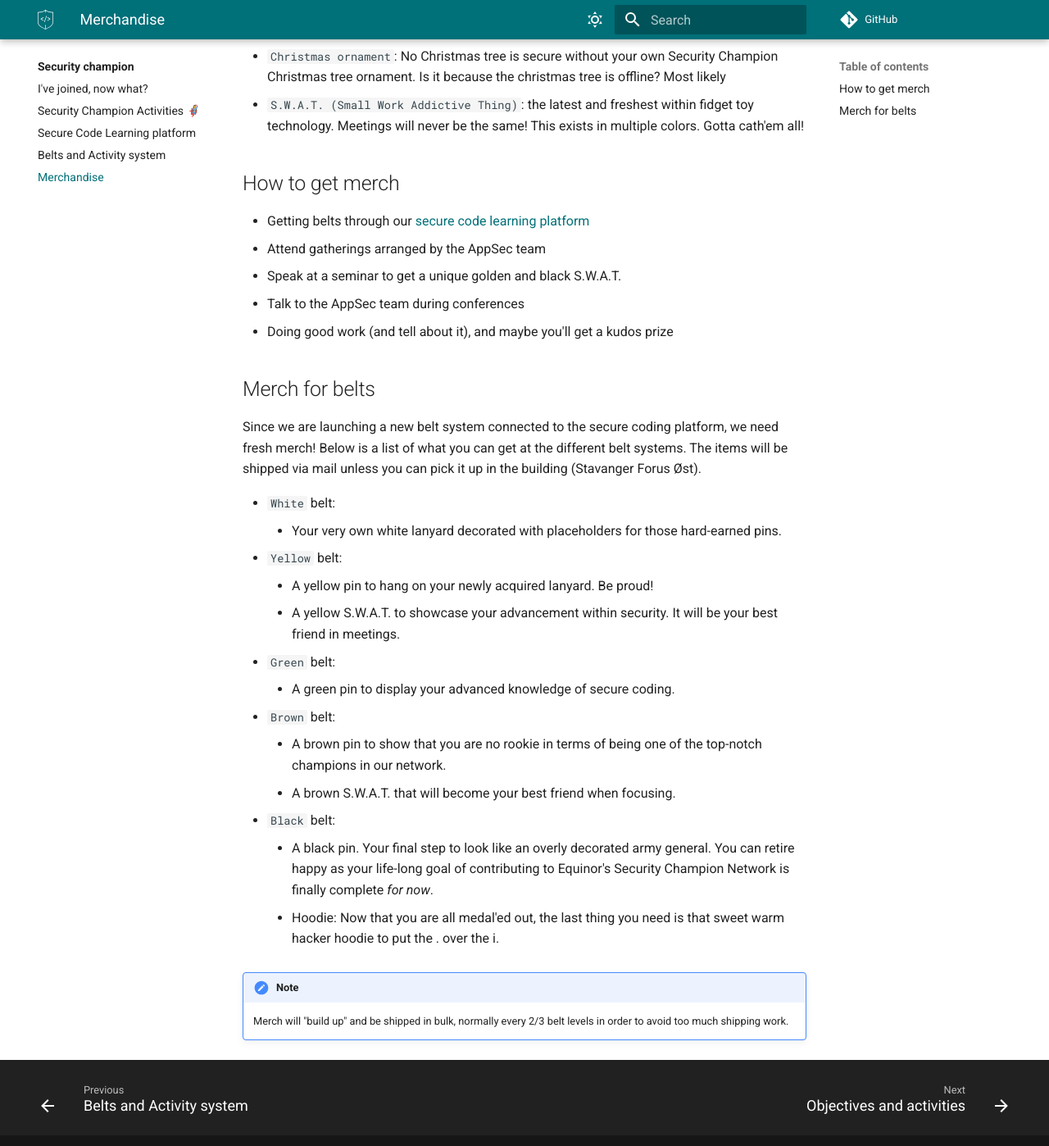
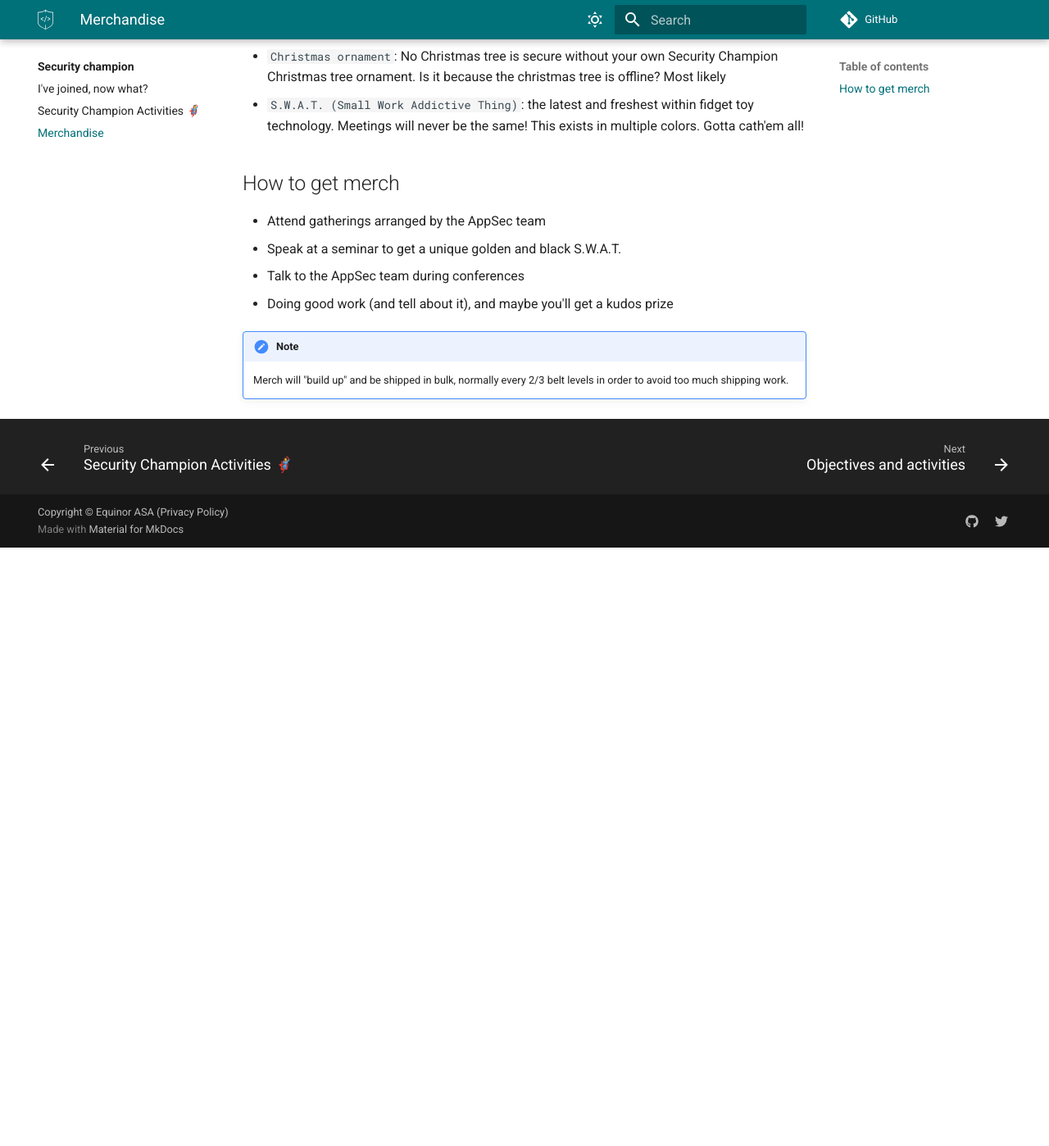
Before and after one commit to equinor/appsec, an MkDocs documentation site: the page built from docs/security-champion/6-merch.md, in a window 1280 px wide and 1400 px high, scrolled down 754 px. Shown: the whole window at 82% size. Built offline with MkDocs 1.6.1 and Material for MkDocs 9.7.7, drawn with Linux system fonts in a browser that asks for light colours; some web fonts are replaced; comment, search, counter and statistics services are not loaded; after the commit the page ends 1422 px from its top, so only the background shows below that.

Commit message:
remove learning platform references

````diff
--- a/docs/security-champion/6-merch.md
+++ b/docs/security-champion/6-merch.md
@@ -17,29 +17,10 @@ As SCN age, we will have different merch come and go. Below we have a record of
 
 ## How to get merch
 
-- Getting belts through our [secure code learning platform](./4-learning-platform.md)
 - Attend gatherings arranged by the AppSec team
 - Speak at a seminar to get a unique golden and black S.W.A.T.
 - Talk to the AppSec team during conferences
 - Doing good work (and tell about it), and maybe you'll get a kudos prize
 
-## Merch for belts
-
-Since we are launching a new belt system connected to the secure coding platform, we need fresh merch! Below is a list of what you can get at the different belt systems. The items will be shipped via mail unless you can pick it up in the building (Stavanger Forus Øst).
-
-- ```White``` belt:
-    - Your very own white lanyard decorated with placeholders for those hard-earned pins.
-- ```Yellow``` belt:
-    - A yellow pin to hang on your newly acquired lanyard. Be proud!
-    - A yellow S.W.A.T. to showcase your advancement within security. It will be your best friend in meetings.
-- ```Green``` belt:
-    - A green pin to display your advanced knowledge of secure coding.
-- ```Brown``` belt:
-    - A brown pin to show that you are no rookie in terms of being one of the top-notch champions in our network.
-    - A brown S.W.A.T. that will become your best friend when focusing.
-- ```Black``` belt:
-    - A black pin. Your final step to look like an overly decorated army general. You can retire happy as your life-long goal of contributing to Equinor's Security Champion Network is finally complete _for now_.
-    - Hoodie: Now that you are all medal'ed out, the last thing you need is that sweet warm hacker hoodie to put the . over the i.
-
 !!! note
     Merch will "build up" and be shipped in bulk, normally every 2/3 belt levels in order to avoid too much shipping work.
--- a/docs/toolbox/tools/secure-coding.md
+++ /dev/null
@@ -1,32 +0,0 @@
-# Secure Code Learning platform
-
-We have a secure coding learning platform. Use [this form](https://forms.microsoft.com/e/7BTkd7gGJT) to sign up (given we have enough licenses; we will reach out if not).
-
-## What can you expect?
-
-- Learning about security and secure coding in "hands on" sessions in a sandbox environment
-- View video lessons
-- Have fun!
-- Bragging rights
-- Learn things that may help advance your career!
-
-!!! info
-    You can gain unique merch if you're a Security Champion while using this platform!
-
-There is a wide arrangement of subjects, and you can do them all if you wish! So there are tracks for:
-
-- AppSec
-- Azure
-- Docker security
-- DevSecOps
-- AI/LLM
-- Data Scientist
-- OWASP Mobile top 10 (ios/android)
-- OWASP API top 10
-- Web App Tester
-- Web dev
-- ++
-
-## Belts, merch and more!
-
-To read more on how we do belts, merch and activities (exclusively for Security Champions), check out the [belts and activities section](../../security-champion/5-belts-and-activities.md) in the Security Champion corner. Spoiler: It's really worth it!
````
Also changed, not shown: docs/security-champion/1-new_security_champion.md (+0 -1 lines), docs/security-champion/4-learning-platform.md (deleted, +0 -36 lines), docs/security-champion/5-belts-and-activities.md (deleted, +0 -65 lines).
